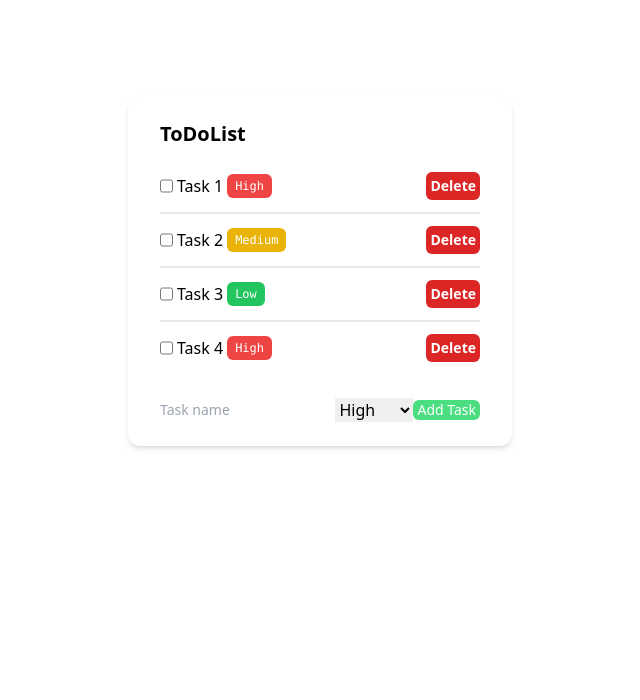
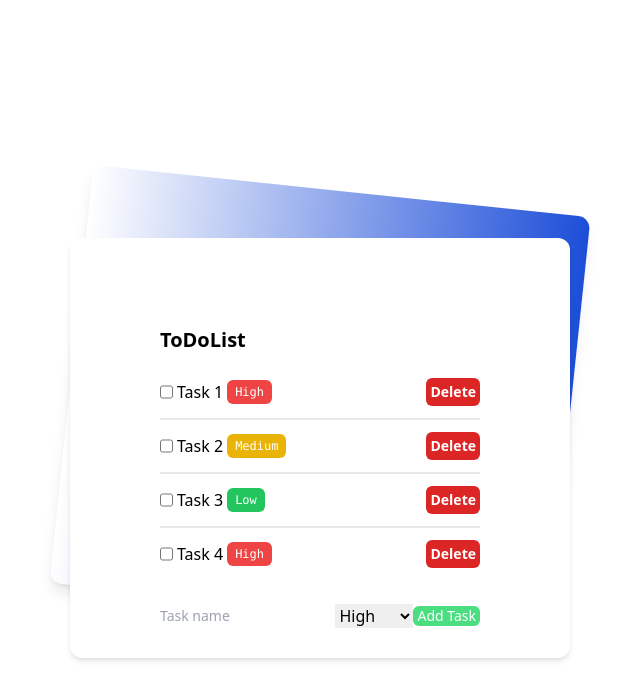
Before and after one commit to ziaeezohreh909/HW_React_N.1, a React (Vite) app: page / in a window 1280 px wide. Shown: the top 700 px of the page, without its empty margins (320-960 px from the left). Built offline with nearby package versions, Linux system fonts and the light colour scheme.

Commit message:
background

```diff
--- a/src/Pages/HomePage/HomePage.tsx
+++ b/src/Pages/HomePage/HomePage.tsx
@@ -2,8 +2,11 @@ import Home from "../../component/Home/Home";
 
 export default function HomePage() {
   return (
-    <div className="bg-white shadow-md w-96 rounded-xl mx-auto  mt-24 ">
-      <Home />
+    <div className="w-full h-screen flex justify-center items-center">
+      <div className="w-[500px] h-[420px] bg-gradient-to-l from-blue-700 t0-blue-400 rounded-xl rotate-6 relative shadow-lg"></div>
+      <div className="bg-white shadow-md w-[500px] h-[420px] rounded-xl mx-auto  mt-24 absolute px-20 py-14 ">
+        <Home />
+      </div>
     </div>
   );
 }
```
